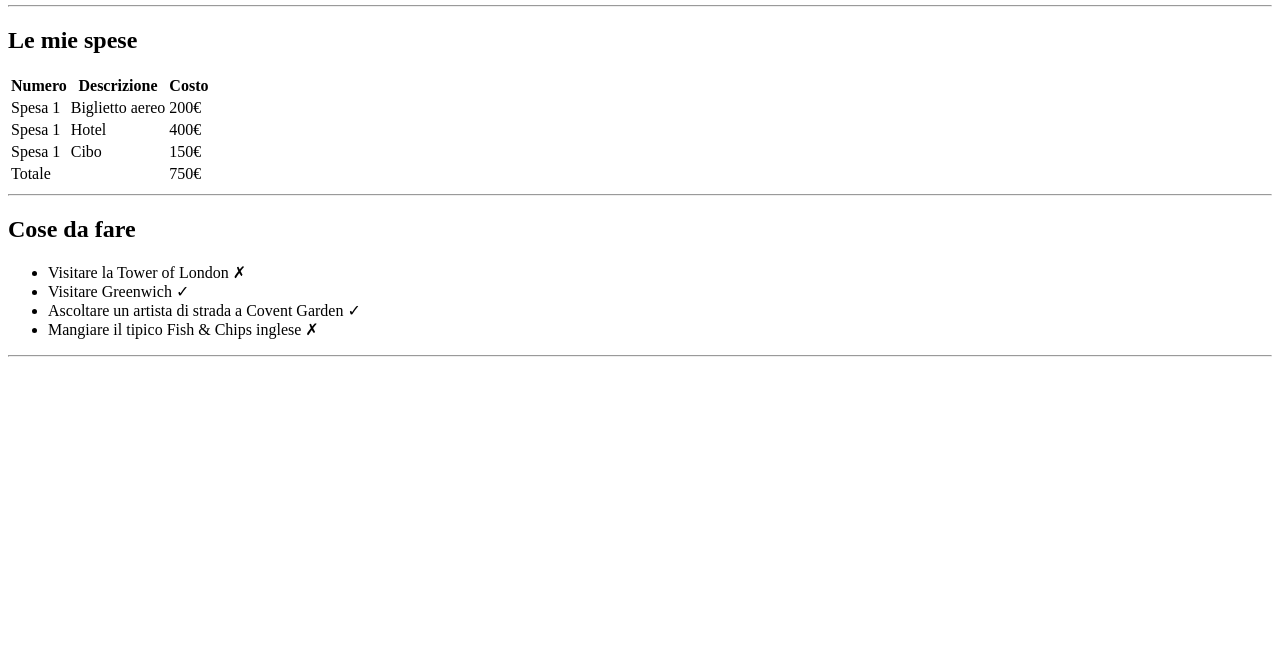
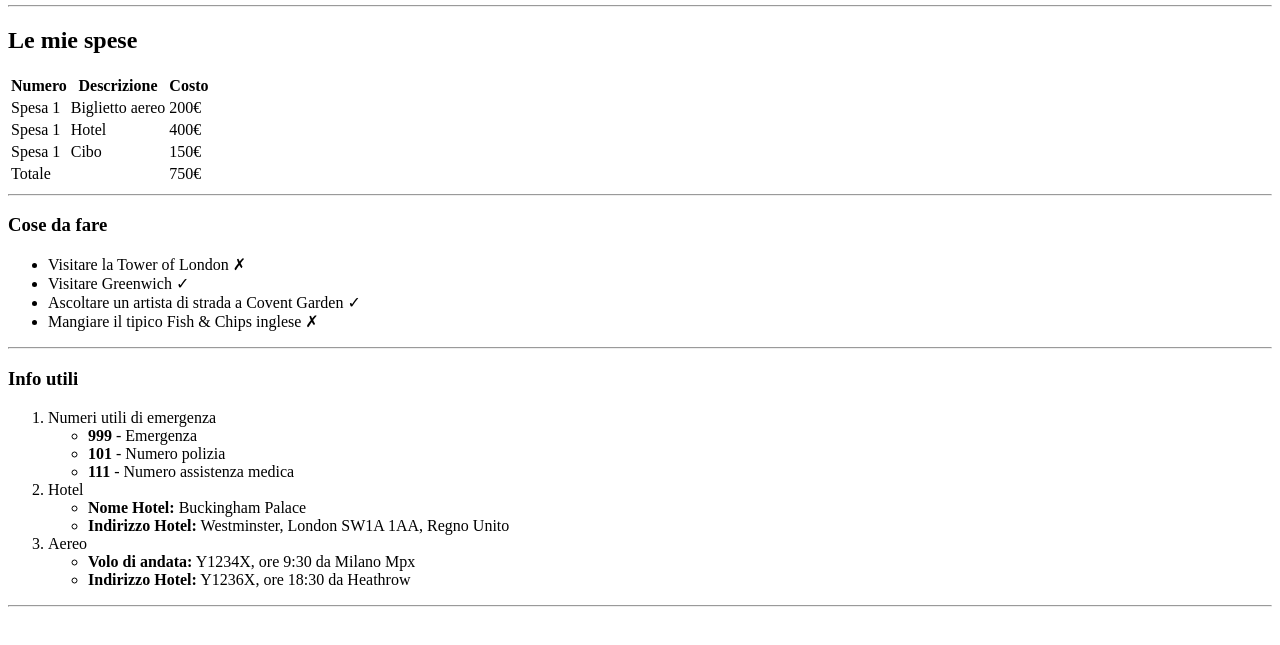
Before and after one commit to aeeerdna/html-london-trip, a plain HTML site: page index.html in a window 1280 px wide. Shown: the part 101-746 px from the top of the page. Drawn offline with Linux system fonts and the light colour scheme.

Commit message:
useful information

```diff
--- a/index.html
+++ b/index.html
@@ -67,7 +67,7 @@
 
         <!-- TO DO LIST -->
         <section>
-            <h2>Cose da fare</h2>
+            <h3>Cose da fare</h3>
             <ul>
                 <li>Visitare la Tower of London &cross;</li>
                 <li>Visitare Greenwich &check;</li>
@@ -78,6 +78,33 @@
         <hr>
         <!-- end TO DO LIST -->
 
+        <!-- USEFUL INFORMATION -->
+        <section>
+            <h3>Info utili</h3>
+            <ol>
+                <li>Numeri utili di emergenza
+                    <ul>
+                        <li><strong>999</strong> - Emergenza</li>
+                        <li><strong>101</strong> - Numero polizia</li>
+                        <li><strong>111</strong> - Numero assistenza medica</li>
+                    </ul>
+                </li>
+                <li>Hotel
+                    <ul>
+                        <li><strong>Nome Hotel:</strong> Buckingham Palace</li>
+                        <li><strong>Indirizzo Hotel:</strong> Westminster, London SW1A 1AA, Regno Unito</li>
+                    </ul>
+                </li>
+                <li>Aereo
+                    <ul>
+                        <li><strong>Volo di andata:</strong> Y1234X, ore 9:30 da Milano Mpx</li>
+                        <li><strong>Indirizzo Hotel:</strong> Y1236X, ore 18:30 da Heathrow</li>
+                    </ul>
+                </li>
+            </ol>
+        </section>
+        <hr>
+        <!-- end USEFUL INFORMATION -->
     </main>
 </body>
 
```
